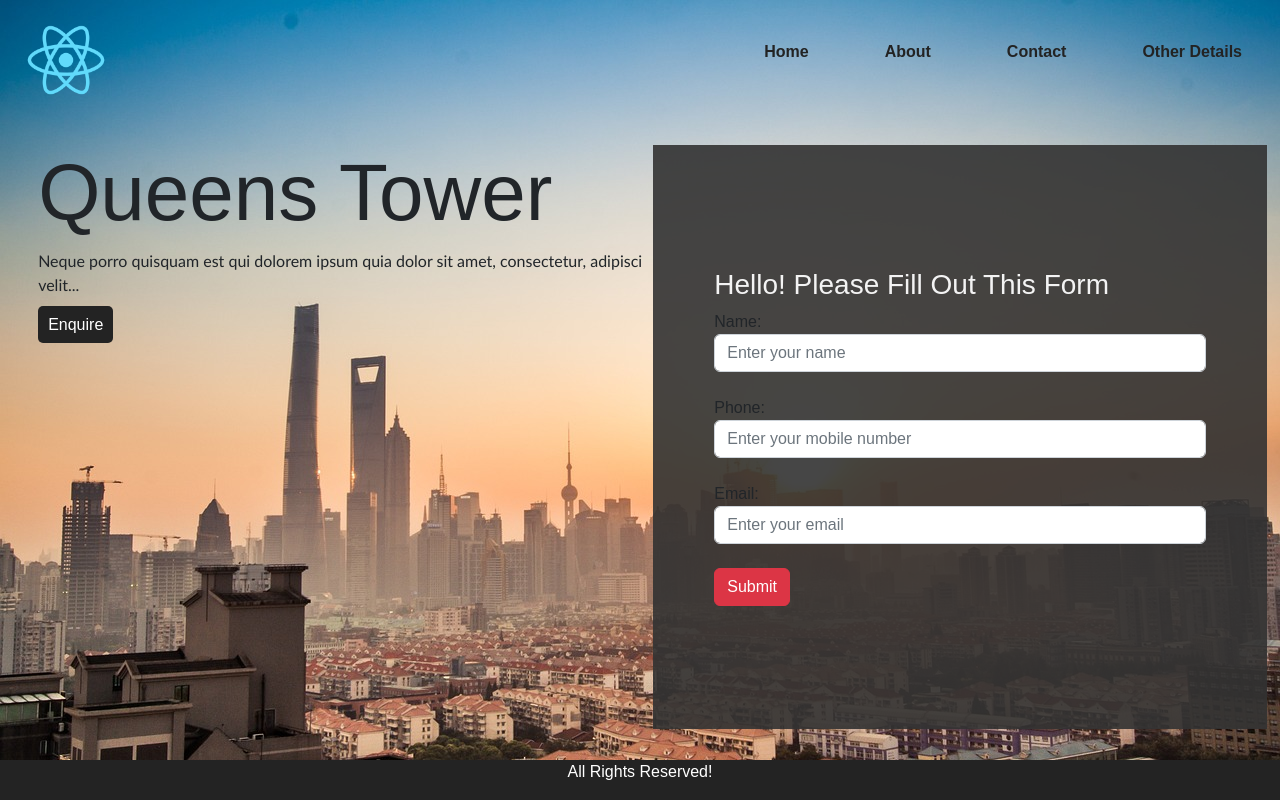
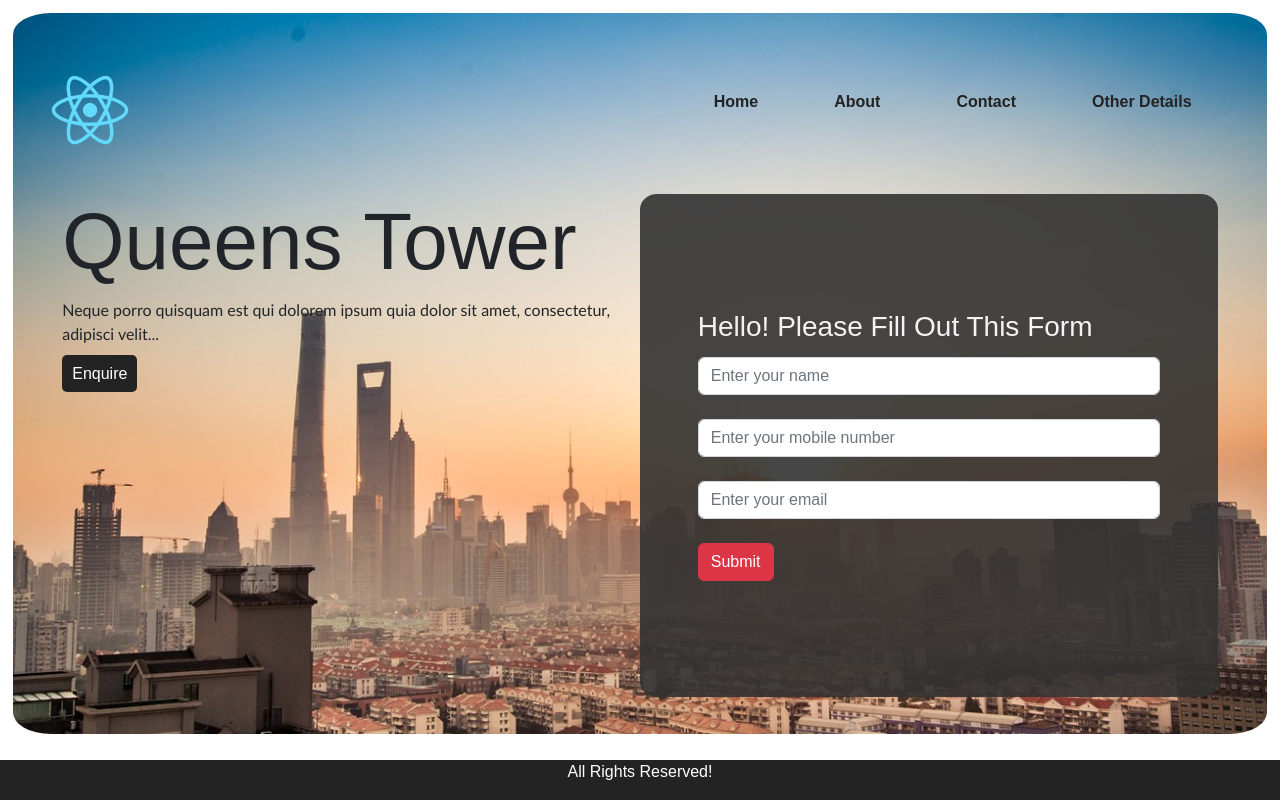
Before and after one commit to aabidmajid26/estateui, a React (Create React App) app: page / in a window 1280 px wide. Built offline with nearby package versions, Linux system fonts and the light colour scheme.

Commit message:
fix background image etc.

```diff
--- a/package.json
+++ b/package.json
@@ -1,7 +1,6 @@
 {
   "name": "estateui",
   "version": "0.1.0",
-  "homepage": "https://aabidmajid26.github.io/estateui",
   "private": true,
   "dependencies": {
     "@testing-library/jest-dom": "^5.16.5",
@@ -16,8 +15,6 @@
     "web-vitals": "^2.1.4"
   },
   "scripts": {
-    "predeploy": "npm run build",
-    "deploy": "gh-pages -b master -d build",
     "start": "react-scripts start",
     "build": "react-scripts build",
     "test": "react-scripts test",
--- a/src/App.css
+++ b/src/App.css
@@ -8,19 +8,28 @@
 
 
 .full-page {
-    width: 100%;
-    height: 100vh;
-    padding-left: 2%;
+    width: 98%;
+    margin: 1%;
+    border-radius: 3%;
+    /* padding-left: 2%; */
+}
+.background-image {
+    padding: 3%;
+    border-radius: 3%;
     background-image: url("./images/main-image.jpg");
     background-color: #f7efef;
     background-repeat: no-repeat;
     background-size: 100%;
+    -webkit-background-size: cover;
+    -moz-background-size: cover;
+    -o-background-size: cover;
+    background-size: cover;
 }
 .page-body {
     padding: 2% 0 0 0;
 }
 @media (max-width: 699px) {
     .full-page {
-        background-image: url("./images/main-image-portrait.jpg");
+        /* background-image: url("./images/main-image-portrait.jpg"); */
     }
 }
--- a/src/App.js
+++ b/src/App.js
@@ -16,6 +16,7 @@ import {
 function App() {
   return (
     <div className='full-page'>
+        <div className='background-image'>
             <Header />
             <div className='page-body'>
                 <Routes>
@@ -26,6 +27,7 @@ function App() {
             </div>
             <Footer />
         </div>
+    </div>
   );
 }
 
--- a/src/components/Contact.js
+++ b/src/components/Contact.js
@@ -6,7 +6,7 @@ export default function Contact() {
     const {register, handleSubmit} = useForm();
     return (
         <>
-            <div className='form-group col-lg-6 col-sm-6 col-12' id="form" >
+            <div className='form-group col-lg-6 col-sm-12 col-12' id="form" >
                 <h3 id='form-title'>Hello! Please Fill Out This Form</h3>
                 <form
                     onSubmit={handleSubmit((data) => {
@@ -14,13 +14,13 @@ export default function Contact() {
 
                 })}>
                     <div className="form-group col-12">
-                        <label>Name: </label><input {...register("name")} className='form-control' type="text" name="name" placeholder="Enter your name" /><br/>
+                        <input {...register("name")} className='form-control' type="text" name="name" placeholder="Enter your name" /><br/>
                     </div>
                     <div className="form-group col-12">
-                        <label>Phone: </label><input {...register("phone")} className='form-control' type="phone" name="phone" placeholder="Enter your mobile number" /><br/>
+                        <input {...register("phone")} className='form-control' type="phone" name="phone" placeholder="Enter your mobile number" /><br/>
                     </div>
                     <div className="form-group col-12">
-                        <label>Email: </label><input {...register("email")} className='form-control' type="email" name="email" placeholder="Enter your email" /><br/>
+                        <input {...register("email")} className='form-control' type="email" name="email" placeholder="Enter your email" /><br/>
                     </div>
                     <button className='btn-danger btn' type='submit'>Submit</button>
                 </form>
--- a/src/styles/Body.css
+++ b/src/styles/Body.css
@@ -7,6 +7,7 @@
     /* padding-top: 2%;
     padding-left: 4%; */
     /* height: 100%; */
+    margin-bottom: 3%;
 
 }
 #content h3 {
--- a/src/styles/Contact.css
+++ b/src/styles/Contact.css
@@ -1,7 +1,9 @@
 #form {
     background-color: rgba(50, 50, 50, 0.9);
     padding: 10% 5%;
+    border-radius: 3%;
 }
 #form-title {
     color: #f3f3f3;
+    margin-bottom: 3%;
 }
```
Lines whose indentation alone changed are shown as unchanged.
